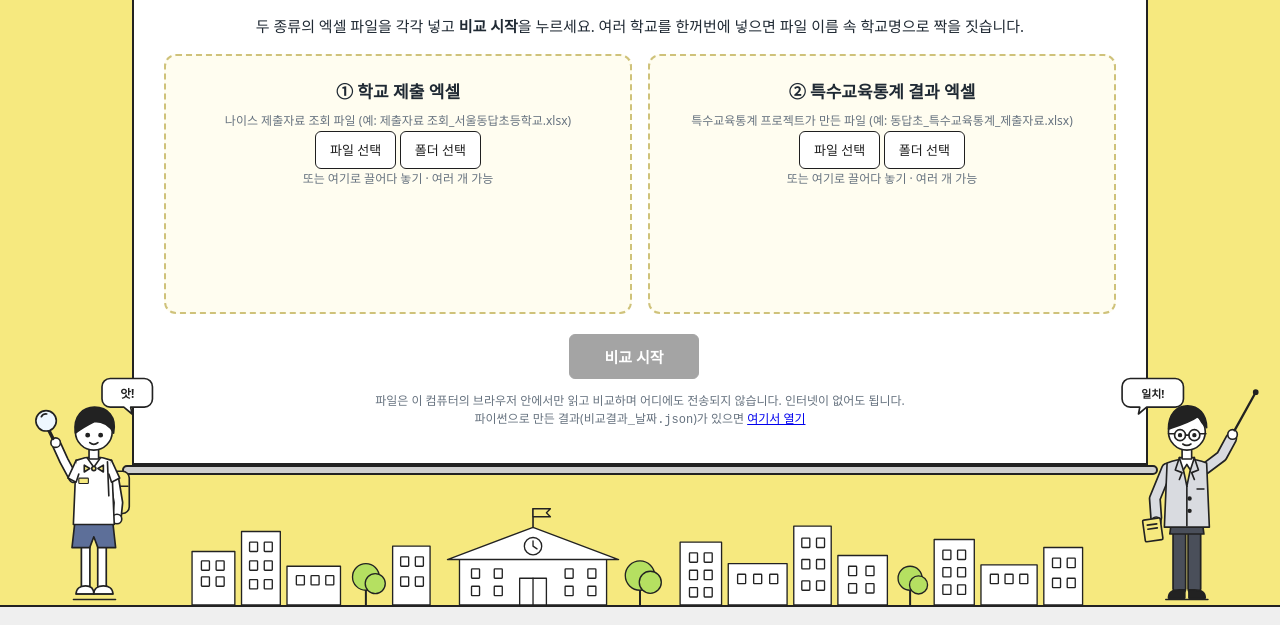
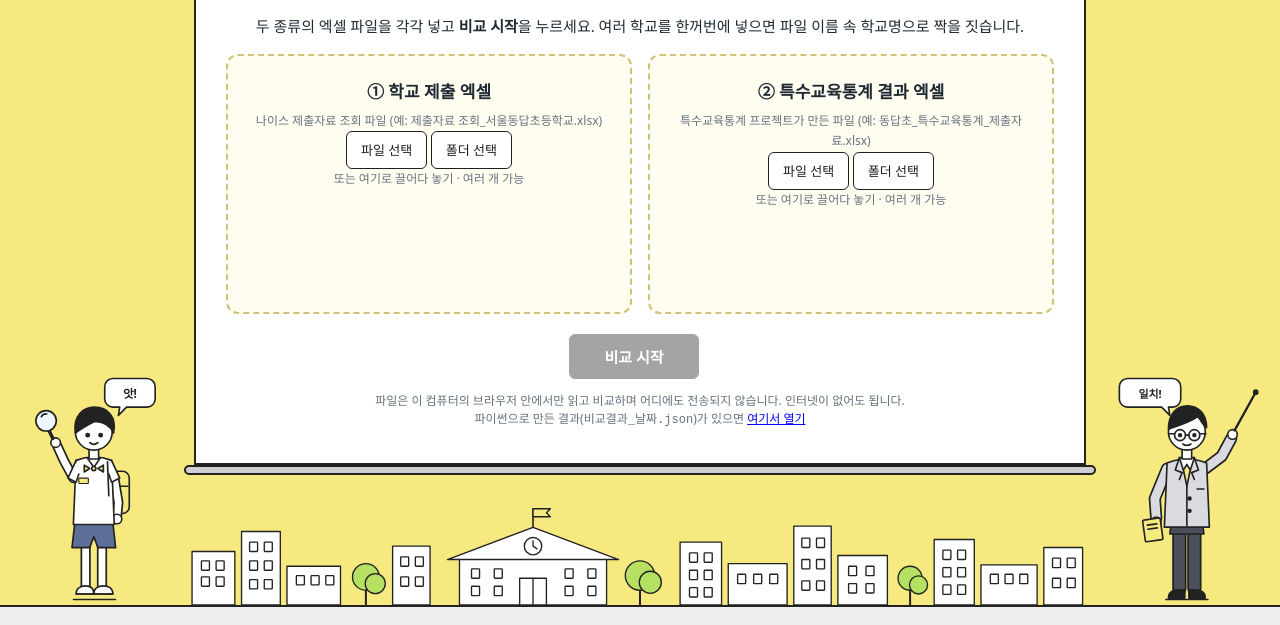
Before and after one commit to thdud8600-ctrl/special-ed-staes-2, a plain HTML site: page viewer/index.html in a window 1280 px wide. Shown: the part 279-904 px from the top of the page. Drawn offline with Linux system fonts and the light colour scheme.

Commit message:
말풍선 위치 다시 배치, 스크린이 사람·말풍선과 겹치지 않게 함
Co-Authored-By: Claude Opus 5.5 <noreply@anthropic.com>
Claude-Session: https://claude.ai/code/session_01KS3f93DYG6GmLSZ3TpKe8w

```diff
--- a/viewer/index.html
+++ b/viewer/index.html
@@ -119,7 +119,7 @@ table.it{width:100%;border-collapse:collapse}
 .home header{background:transparent;border:none;padding:16px 28px;font-size:12px;color:#333}
 .home header .site{font-weight:600}
 .home header .meta{margin-left:auto;color:#333}
-.home .stage{position:relative;max-width:1060px;margin:6px auto 0;padding:0 16px;z-index:2}
+.home .stage{position:relative;max-width:min(1060px,calc(100vw - 472px));margin:6px auto 0;padding:0 16px;z-index:2}
 .home .rod{height:14px;border-radius:7px;background:#dcdcdc;border:2px solid var(--line-art);margin:0 -10px;position:relative;z-index:3}
 .home .screen{background:#fff;border:2px solid var(--line-art);border-top:none;margin:0 6px;padding:26px 30px 24px;box-shadow:0 10px 0 rgba(0,0,0,.06)}
 .home .rod.bottom{height:10px;margin:0 -4px;background:#cfcfcf}
@@ -142,8 +142,8 @@ table.it{width:100%;border-collapse:collapse}
 .person{position:absolute;bottom:20px;width:210px;z-index:4;pointer-events:none}
 .person.left{left:12px}
 .person.right{right:12px}
-@media (max-width:1380px){.person{width:150px}.skyline .city{padding:0 172px}}
-@media (max-width:1180px){.person{display:none}.skyline .city{padding:0}}
+@media (max-width:1380px){.person{width:150px}.skyline .city{padding:0 172px}.home .stage{max-width:min(1060px,calc(100vw - 344px))}}
+@media (max-width:1180px){.person{display:none}.skyline .city{padding:0}.home .stage{max-width:1060px}}
 @media (max-width:700px){.home .hero h1{font-size:28px}.home .screen{padding:18px 14px}.home .spark{display:none}}
 .logo{width:22px;height:22px;flex:none}
 @media print{.resizer,aside,header .chips{display:none}}
@@ -155,7 +155,7 @@ table.it{width:100%;border-collapse:collapse}
 <script>
 // 파이썬(compare.py)이 비교 결과를 아래 자리에 넣는다. 비어 있으면 결과 파일(.json)을 불러오는 화면이 나온다.
 const EMBEDDED = /*__DATA__*/null;
-const APP_VERSION = "1.5.3";  // 화면에 표시해 최신판인지 확인할 수 있게 한다
+const APP_VERSION = "1.5.4";  // 화면에 표시해 최신판인지 확인할 수 있게 한다
 
 const $ = (s, el = document) => el.querySelector(s);
 const esc = s => String(s ?? "").replace(/[&<>"]/g, ch => ({"&":"&amp;","<":"&lt;",">":"&gt;",'"':"&quot;"}[ch]));
@@ -513,7 +513,7 @@ const ART = {
   student: (() => {
     const limb = (d, fill) => `<path d="${d}" fill="none" stroke="#222" stroke-width="15"/><path d="${d}" fill="none" stroke="${fill}" stroke-width="10"/>`;
     return `<svg viewBox="0 0 220 340" fill="#fff" stroke="#222" stroke-width="2.4" stroke-linecap="round" stroke-linejoin="round">
-    <g transform="translate(130 4)"><path d="M14 10h50a12 12 0 0 1 12 12v18a12 12 0 0 1-12 12H44l2 10-12-10H14A12 12 0 0 1 2 40V22a12 12 0 0 1 12-12z"/>
+    <g transform="translate(134 4)"><path d="M14 10h50a12 12 0 0 1 12 12v18a12 12 0 0 1-12 12H34l-12 12 2-12H14A12 12 0 0 1 2 40V22a12 12 0 0 1 12-12z"/>
     <text x="39" y="38" text-anchor="middle" font-size="17" font-weight="800" fill="#222" stroke="none" font-family="inherit">앗!</text></g>
     <!-- 가방 (등 뒤) -->
     <rect x="138" y="150" width="34" height="62" rx="10" fill="#f6e97f"/><path d="M140 172h30"/>
@@ -547,7 +547,7 @@ const ART = {
   teacher: (() => {
     const limb = (d, fill, w = 13) => `<path d="${d}" fill="none" stroke="#222" stroke-width="${w + 5}"/><path d="${d}" fill="none" stroke="${fill}" stroke-width="${w}"/>`;
     return `<svg viewBox="0 0 220 340" fill="#fff" stroke="#222" stroke-width="2.4" stroke-linecap="round" stroke-linejoin="round">
-    <g transform="translate(4 4)"><path d="M14 10h66a12 12 0 0 1 12 12v18a12 12 0 0 1-12 12H38l-12 10 2-10H14A12 12 0 0 1 2 40V22a12 12 0 0 1 12-12z"/>
+    <g transform="translate(0 4)"><path d="M14 10h66a12 12 0 0 1 12 12v18a12 12 0 0 1-12 12h-6l2 12-12-12H14A12 12 0 0 1 2 40V22a12 12 0 0 1 12-12z"/>
     <text x="47" y="38" text-anchor="middle" font-size="16" font-weight="800" fill="#222" stroke="none" font-family="inherit">일치!</text></g>
     <!-- 다리: 긴 바지 + 구두 -->
     ${limb("M90 236V322", "#4a4f5a", 16)}${limb("M112 236V322", "#4a4f5a", 16)}
```
Also changed, not shown: 2 other files.
